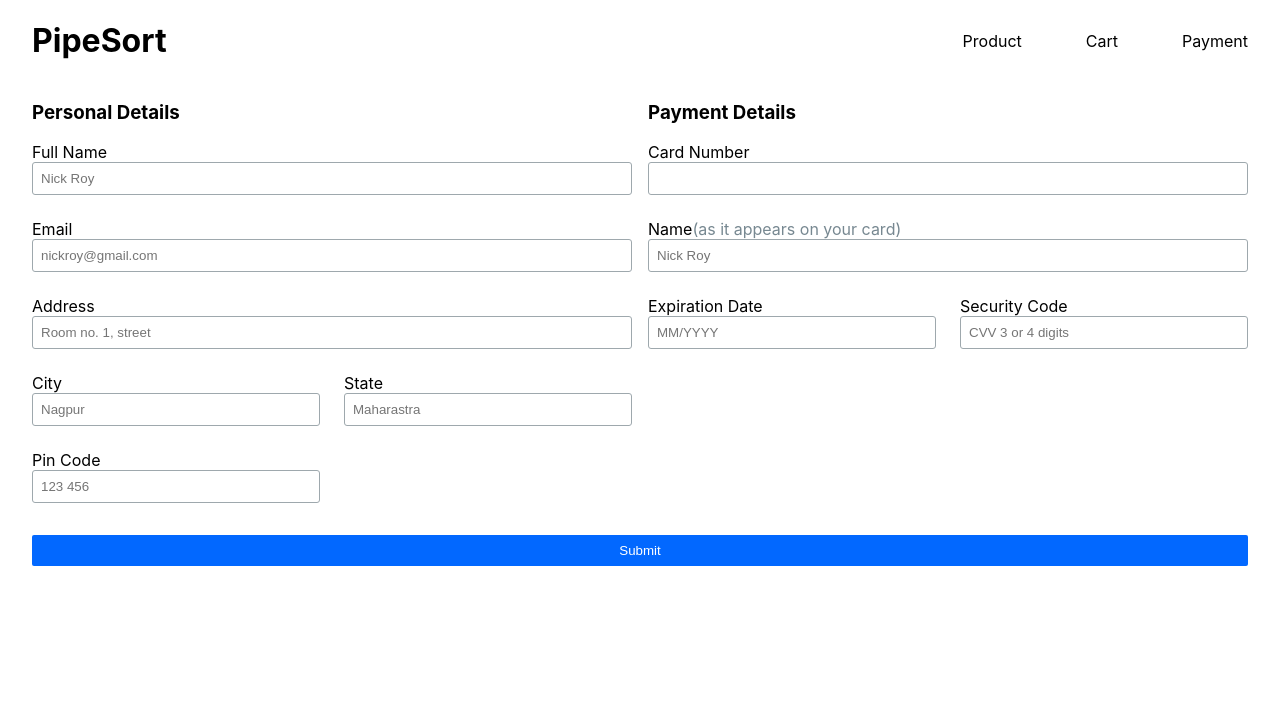
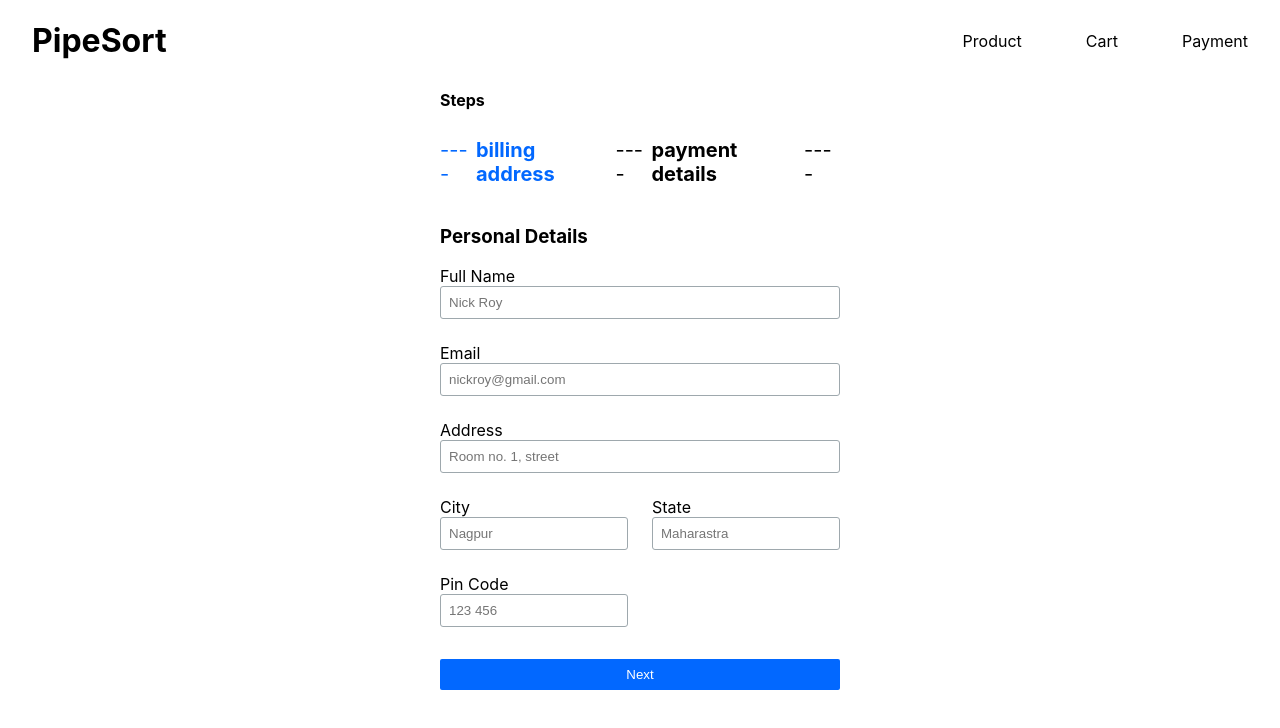
Before and after one commit to MayurBhowad/pipesort, a React (Create React App) app: page /payment in a window 1280 px wide. Shown: the top 728 px of the page. Built offline with nearby package versions, Linux system fonts and the light colour scheme.

Commit message:
step form UI

```diff
--- a/src/components/Home.component.js
+++ b/src/components/Home.component.js
@@ -1,5 +1,6 @@
 import React, { useEffect, useState } from 'react'
 import { productsContext } from '../context/product.context'
+import ProductListEB from '../errorBoundries/ProductList.EB'
 import Products from './products/Products.component'
 
 function Home() {
@@ -21,9 +22,11 @@ function Home() {
     return (
         <productsContext.Provider value={products}>
             <div>
-                <Products />
+                <ProductListEB>
+                    <Products />
+                </ProductListEB>
             </div>
-        </productsContext.Provider>
+        </productsContext.Provider >
     )
 }
 
--- a/src/components/payment/AddDetails.component.js
+++ b/src/components/payment/AddDetails.component.js
@@ -5,17 +5,43 @@ import PersonalDetails from './details/PersonalDetails.component'
 
 const useStyles = makeStyles(theme => ({
     root: {
-        margin: '0 2rem',
+        display: 'flex',
+        justifyContent: 'center',
+
         [theme.breakpoints.down(400)]: {
             margin: '0 1rem',
         },
     },
     container: {
+        width: '400px',
         display: 'flex',
         justifyContent: 'space-between',
+        flexDirection: 'column',
 
         [theme.breakpoints.down(400)]: {
             flexDirection: 'column',
+        },
+    },
+    stepContainer: {
+
+        '& h4': {
+            margin: '.5rem 0',
+        },
+    },
+    stepListItem: {
+        display: 'flex',
+        justifyContent: 'space-between',
+        alignItems: 'center',
+
+
+
+        '& h2': {
+            margin: '.5rem 0',
+            fontSize: '20px',
+        },
+
+        '& p': {
+            fontSize: '20px'
         },
     },
     personalDetails: {
@@ -48,6 +74,9 @@ const useStyles = makeStyles(theme => ({
             }
         },
     },
+    active: {
+        color: '#0268FF',
+    },
 }))
 
 function AddDetails() {
@@ -71,17 +100,29 @@ function AddDetails() {
 
     return (
         <div className={classes.root}>
+
+
             <div className={classes.container}>
+                <div className={classes.stepContainer}>
+                    <h4>Steps</h4>
+                    <div className={classes.stepListItem}>
+                        <p className={classes.active}>----</p>
+                        <h2 className={classes.active}>billing address</h2>
+                        <p >----</p>
+                        <h2 >payment details</h2>
+                        <p>----</p>
+                    </div>
+                </div>
                 <div className={classes.personalDetails} >
                     <PersonalDetails setFullName={setFullName} setEmail={setEmail} setAddress={setAddress} setCity={setCity} setState={setState} setPincode={setPincode} />
                 </div>
-                <div className={classes.gap}></div>
+                {/* <div className={classes.gap}></div>
                 <div className={classes.paymentDetails} >
                     <PaymentDetails setCardNumbe={setCardNumber} setCardName={setCardName} setExpDate={setExpDate} setCvv={setCvv} />
+                </div> */}
+                <div className={classes.submitBtn} >
+                    <button onClick={onsubmit}>Next</button>
                 </div>
-            </div>
-            <div className={classes.submitBtn} >
-                <button onClick={onsubmit}>Submit</button>
             </div>
         </div>
     )
--- /dev/null
+++ b/src/errorBoundries/ProductList.EB.js
@@ -0,0 +1,36 @@
+/**
+ * Not logically implemented
+ */
+
+import React, { Component } from 'react'
+
+export class ProductListEB extends Component {
+    constructor(props) {
+        super(props);
+
+        this.state = {
+            hasError: false
+        }
+    }
+
+    static getDerivedStateFromError(error) {
+        console.log(error);
+        return {
+            hasError: true
+        }
+    }
+
+    componentDidCatch(error, info) {
+        console.log('error: ', error);
+        console.log('info:', info);
+    }
+
+    render() {
+        if (this.state.hasError) {
+            return <h1>something went wrong!</h1>
+        }
+        return this.props.children
+    }
+}
+
+export default ProductListEB
```
